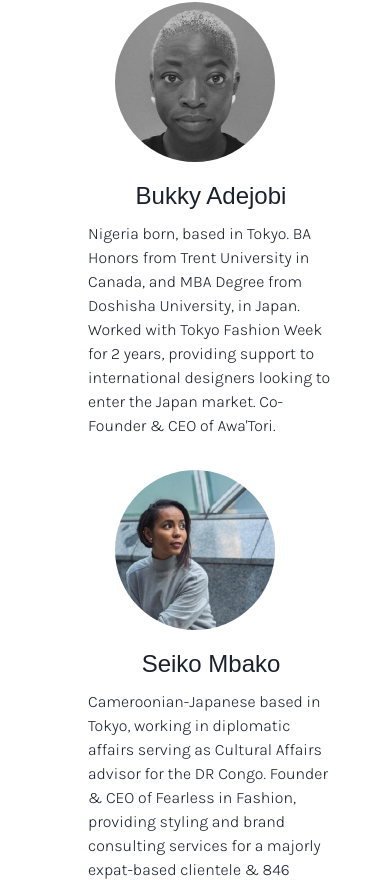
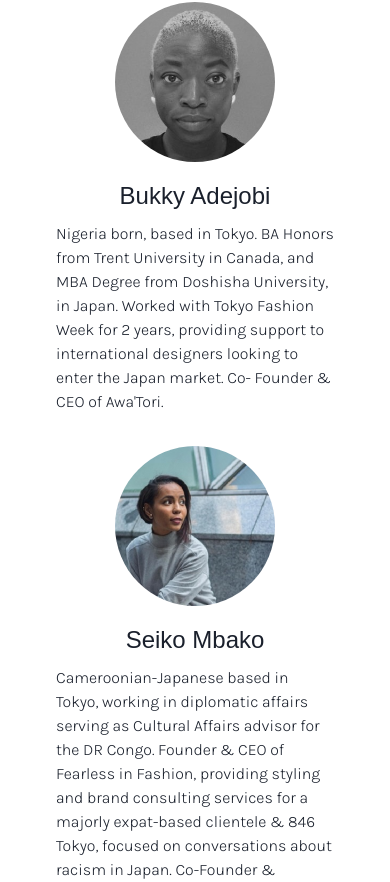
Before and after one commit to awatori/website, a Next.js app: page / in a window 390 px wide. Shown: the part 1922-2804 px from the top of the page. Built offline with nearby package versions, Linux system fonts and the light colour scheme; a web font is replaced by a local one.

Commit message:
style: profile card margin left to zero on mobile view

```diff
--- a/src/components/profileCard.tsx
+++ b/src/components/profileCard.tsx
@@ -6,7 +6,7 @@
   return (
     <div className="w-full flex flex-col md:flex-row">
       <img src={profile.pfp} alt={`${profile.name} profile picture`} className="rounded-full w-40 h-40 aspect-square object-cover self-center md:self-auto" />
-      <div className="flex flex-col ml-8">
+      <div className="flex flex-col md:ml-8">
         <h2 className="text-center md:text-left mt-4 md:mt-0">{profile.name}</h2>
         <p className="py-2">{profile.description}</p>
       </div>
```
